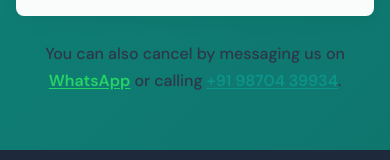
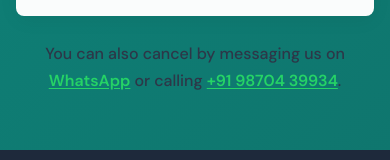
Before and after one commit to sakshamtikekar19/Dr-Sonal-shah-Cosmetica-India, a plain HTML site: page contact.html in a window 390 px wide. Shown: the part 1951-2111 px from the top of the page. Drawn offline with nearby package versions, Linux system fonts and the light colour scheme.

Commit message:
Make phone number green and visible in cancel section
Co-authored-by: Cursor <cursoragent@cursor.com>

```diff
--- a/contact.html
+++ b/contact.html
@@ -160,7 +160,7 @@
               <div class="form-status" id="cancel-form-status" aria-live="polite"></div>
               <button type="submit" class="btn btn-secondary btn-large" id="cancel-submit-btn">Cancel my appointment</button>
             </form>
-            <p class="cancel-alt-contact" style="margin-top: 1.25rem; font-size: 1rem; font-weight: 500; color: var(--text);">You can also cancel by messaging us on <a href="https://wa.me/919870439934" class="link-whatsapp">WhatsApp</a> or calling <a href="tel:+919870439934">+91 98704 39934</a>.</p>
+            <p class="cancel-alt-contact" style="margin-top: 1.25rem; font-size: 1rem; font-weight: 500; color: var(--text);">You can also cancel by messaging us on <a href="https://wa.me/919870439934" class="link-whatsapp">WhatsApp</a> or calling <a href="tel:+919870439934" class="link-phone">+91 98704 39934</a>.</p>
           </div>
         </div>
       </div>
--- a/styles.css
+++ b/styles.css
@@ -1543,6 +1543,12 @@ main {
 }
 .cancel-alt-contact a.link-whatsapp {
   color: #25d366;
+}
+.cancel-alt-contact a.link-phone {
+  color: #25d366; /* Green like WhatsApp */
+  font-weight: 600;
+  text-decoration: underline;
+  text-underline-offset: 2px;
 }
 .cancel-alt-contact a:hover {
   opacity: 0.9;
```
